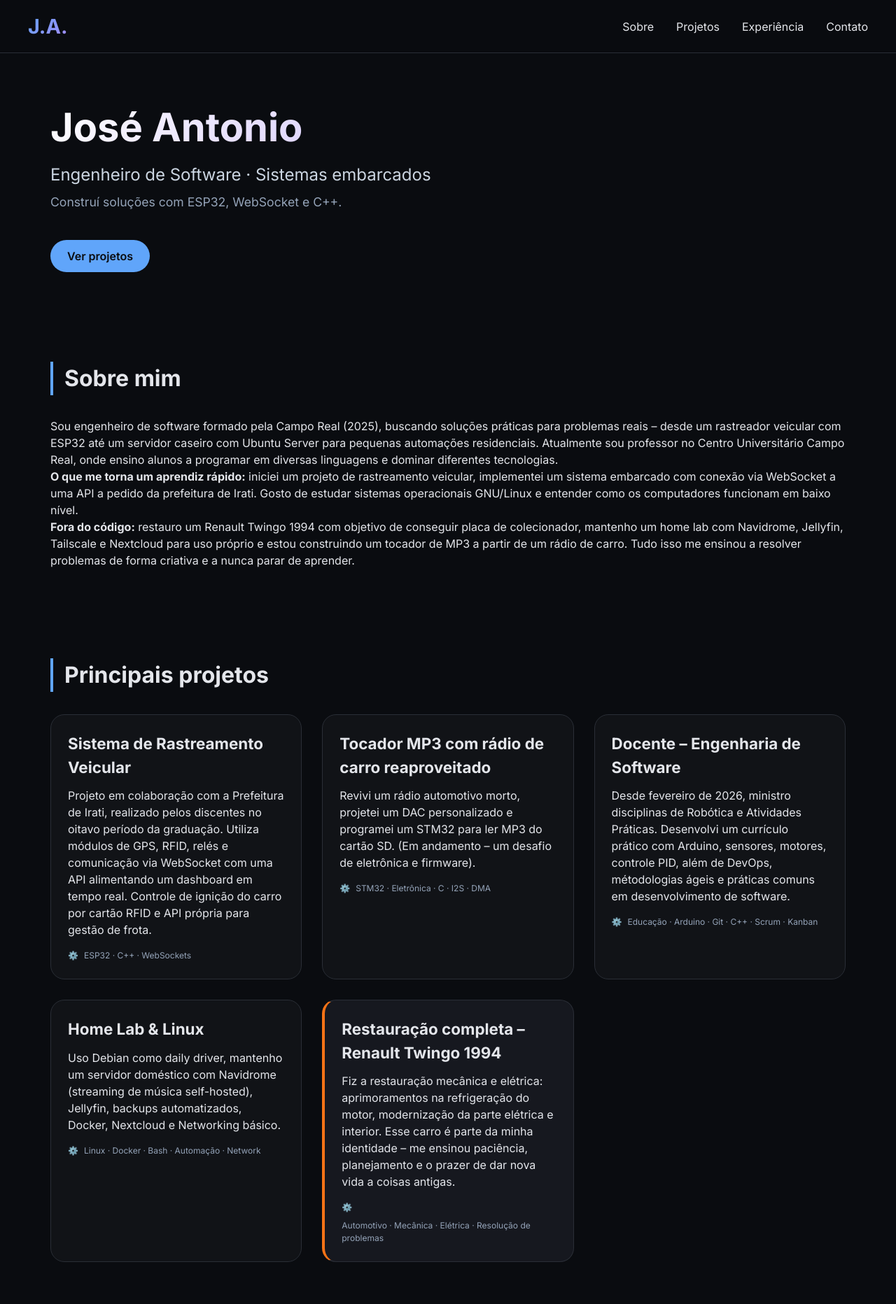
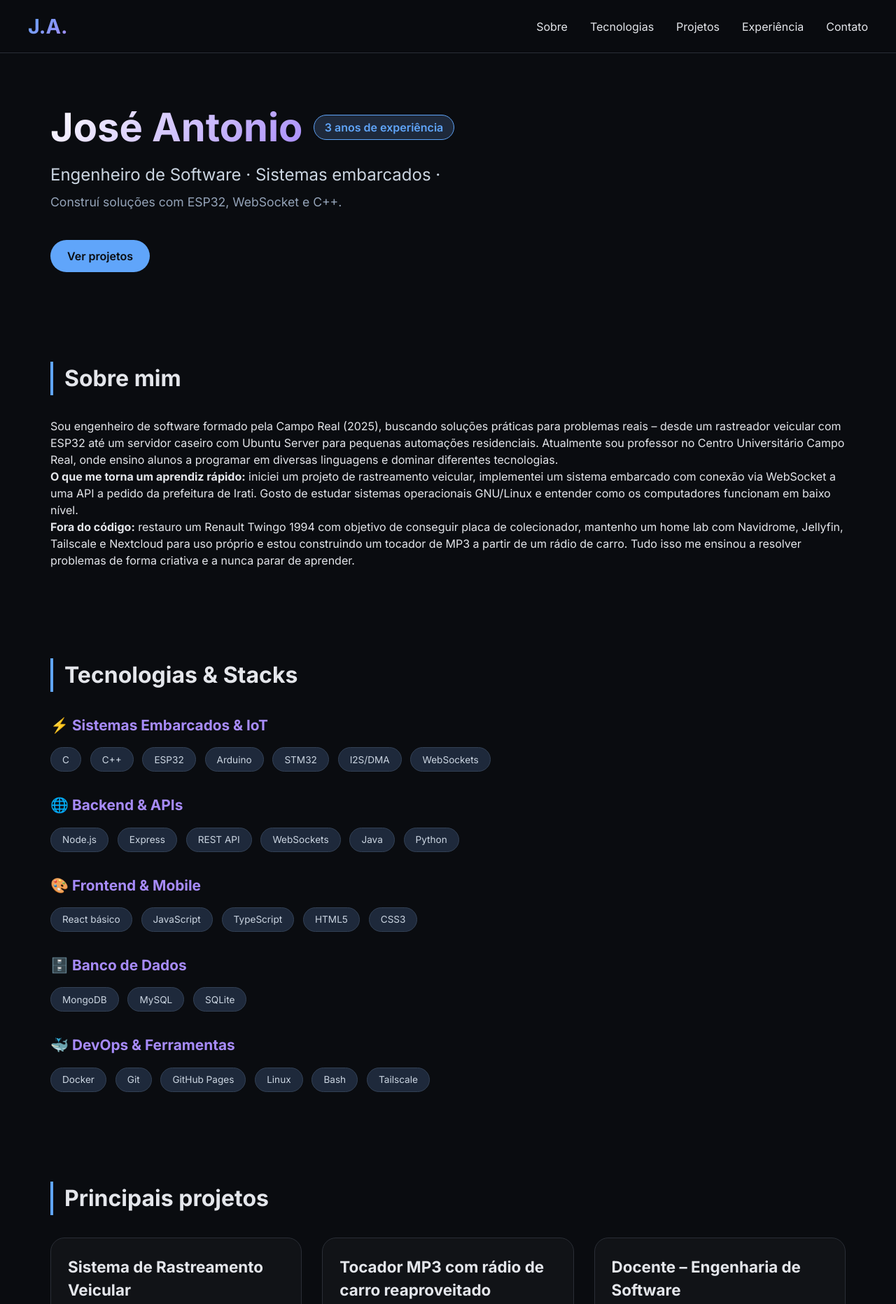
Before and after one commit to josecodigos/curriculum, a plain HTML site: page index.html in a window 1280 px wide. Shown: the top 1864 px of the page at 70% size. Drawn offline with Linux system fonts and the light colour scheme.

Commit message:
Adicionando seção de tecnologias e idiomas

```diff
--- a/index.html
+++ b/index.html
@@ -79,6 +79,14 @@
       padding: 4rem 2rem;
     }
 
+    .hero-name-row {
+      display: flex;
+      align-items: center;
+      flex-wrap: wrap;
+      gap: 1rem;
+      margin-bottom: 0.5rem;
+    }
+
     h1 {
       font-size: 3.5rem;
       font-weight: 800;
@@ -86,6 +94,19 @@
       -webkit-background-clip: text;
       background-clip: text;
       color: transparent;
+      margin: 0;
+    }
+
+    .experience-badge {
+      display: inline-block;
+      background: #1e293b;
+      border: 1px solid #60a5fa;
+      border-radius: 40px;
+      padding: 0.3rem 0.9rem;
+      font-size: 1rem;
+      font-weight: 600;
+      color: #60a5fa;
+      white-space: nowrap;
     }
 
     h2 {
@@ -122,6 +143,38 @@
 
     .btn:hover {
       background: #3b82f6;
+      transform: translateY(-2px);
+    }
+
+    /* Seção de tecnologias */
+    .tech-stacks {
+      display: flex;
+      flex-direction: column;
+      gap: 2rem;
+    }
+    .stack-category h3 {
+      font-size: 1.3rem;
+      margin-bottom: 1rem;
+      color: #a78bfa;
+    }
+    .tech-items {
+      display: flex;
+      flex-wrap: wrap;
+      gap: 0.8rem;
+    }
+    .tech-tag {
+      background: #1e293b;
+      border-radius: 30px;
+      padding: 0.4rem 1rem;
+      font-size: 0.85rem;
+      font-weight: 500;
+      color: #cbd5e1;
+      transition: all 0.2s;
+      border: 1px solid #334155;
+    }
+    .tech-tag:hover {
+      border-color: #60a5fa;
+      color: #60a5fa;
       transform: translateY(-2px);
     }
 
@@ -189,6 +242,31 @@
       font-weight: 500;
     }
 
+    .languages-list {
+      display: flex;
+      flex-wrap: wrap;
+      gap: 1.5rem;
+      margin-top: 1rem;
+    }
+    .lang-item {
+      background: #111317;
+      border-radius: 16px;
+      padding: 1rem 1.8rem;
+      border: 1px solid #2a2e36;
+      min-width: 160px;
+      text-align: center;
+    }
+    .lang-name {
+      font-size: 1.2rem;
+      font-weight: 600;
+      color: #60a5fa;
+    }
+    .lang-level {
+      font-size: 0.85rem;
+      color: #94a3b8;
+      margin-top: 0.3rem;
+    }
+
     footer {
       text-align: center;
       padding: 2rem;
@@ -225,6 +303,13 @@
       .tagline {
         font-size: 1.2rem;
       }
+      .hero-name-row {
+        gap: 0.5rem;
+      }
+      .experience-badge {
+        font-size: 0.8rem;
+        padding: 0.2rem 0.7rem;
+      }
     }
   </style>
 </head>
@@ -234,6 +319,7 @@
       <div class="logo">J.A.</div>
       <ul class="nav-links">
         <li><a href="#about">Sobre</a></li>
+        <li><a href="#tech">Tecnologias</a></li>
         <li><a href="#projects">Projetos</a></li>
         <li><a href="#experience">Experiência</a></li>
         <li><a href="#contact">Contato</a></li>
@@ -244,8 +330,11 @@
 
   <main>
     <section id="hero">
-      <h1>José Antonio</h1>
-      <p class="tagline">Engenheiro de Software · Sistemas embarcados</p>
+      <div class="hero-name-row">
+        <h1>José Antonio</h1>
+        <span class="experience-badge">3 anos de experiência</span>
+      </div>
+      <p class="tagline">Engenheiro de Software · Sistemas embarcados · </p>
       <p class="subtag">Construí soluções com ESP32, WebSocket e C++.</p>
       <a href="#projects" class="btn">Ver projetos</a>
     </section>
@@ -256,6 +345,64 @@
         <p>Sou engenheiro de software formado pela Campo Real (2025), buscando soluções práticas para problemas reais – desde um rastreador veicular com ESP32 até um servidor caseiro com Ubuntu Server para pequenas automações residenciais. Atualmente sou professor no Centro Universitário Campo Real, onde ensino alunos a programar em diversas linguagens e dominar diferentes tecnologias.</p>
         <p><strong>O que me torna um aprendiz rápido:</strong> iniciei um projeto de rastreamento veicular, implementei um sistema embarcado com conexão via WebSocket a uma API a pedido da prefeitura de Irati. Gosto de estudar sistemas operacionais GNU/Linux e entender como os computadores funcionam em baixo nível.</p>
         <p><strong>Fora do código:</strong> restauro um Renault Twingo 1994 com objetivo de conseguir placa de colecionador, mantenho um home lab com Navidrome, Jellyfin, Tailscale e Nextcloud para uso próprio e estou construindo um tocador de MP3 a partir de um rádio de carro. Tudo isso me ensinou a resolver problemas de forma criativa e a nunca parar de aprender.</p>
+      </div>
+    </section>
+
+    <section id="tech">
+      <h2>Tecnologias & Stacks</h2>
+      <div class="tech-stacks">
+        <div class="stack-category">
+          <h3>⚡ Sistemas Embarcados & IoT</h3>
+          <div class="tech-items">
+            <span class="tech-tag">C</span>
+            <span class="tech-tag">C++</span>
+            <span class="tech-tag">ESP32</span>
+            <span class="tech-tag">Arduino</span>
+            <span class="tech-tag">STM32</span>
+            <span class="tech-tag">I2S/DMA</span>
+            <span class="tech-tag">WebSockets</span>
+          </div>
+        </div>
+        <div class="stack-category">
+          <h3>🌐 Backend & APIs</h3>
+          <div class="tech-items">
+            <span class="tech-tag">Node.js</span>
+            <span class="tech-tag">Express</span>
+            <span class="tech-tag">REST API</span>
+            <span class="tech-tag">WebSockets</span>
+            <span class="tech-tag">Java</span>
+            <span class="tech-tag">Python</span>
+          </div>
+        </div>
+        <div class="stack-category">
+          <h3>🎨 Frontend & Mobile</h3>
+          <div class="tech-items">
+            <span class="tech-tag">React básico</span>
+            <span class="tech-tag">JavaScript</span>
+            <span class="tech-tag">TypeScript</span>
+            <span class="tech-tag">HTML5</span>
+            <span class="tech-tag">CSS3</span>
+          </div>
+        </div>
+        <div class="stack-category">
+          <h3>🗄️ Banco de Dados</h3>
+          <div class="tech-items">
+            <span class="tech-tag">MongoDB</span>
+            <span class="tech-tag">MySQL</span>
+            <span class="tech-tag">SQLite</span>
+          </div>
+        </div>
+        <div class="stack-category">
+          <h3>🐳 DevOps & Ferramentas</h3>
+          <div class="tech-items">
+            <span class="tech-tag">Docker</span>
+            <span class="tech-tag">Git</span>
+            <span class="tech-tag">GitHub Pages</span>
+            <span class="tech-tag">Linux</span>
+            <span class="tech-tag">Bash</span>
+            <span class="tech-tag">Tailscale</span>
+          </div>
+        </div>
       </div>
     </section>
 
@@ -309,6 +456,24 @@
       </div>
     </section>
 
+    <section id="languages">
+      <h2>Idiomas</h2>
+      <div class="languages-list">
+        <div class="lang-item">
+          <div class="lang-name">Português</div>
+          <div class="lang-level">Nativo</div>
+        </div>
+        <div class="lang-item">
+          <div class="lang-name">Inglês</div>
+          <div class="lang-level">Fluente (TOEIC 970)</div>
+        </div>
+        <div class="lang-item">
+          <div class="lang-name">Espanhol</div>
+          <div class="lang-level">Básico</div>
+        </div>
+      </div>
+    </section>
+
     <section id="contact">
       <h2>Vamos conversar</h2>
       <p>Estou buscando uma oportunidade como desenvolvedor React + Banking as a Service, onde possa aprender rápido e contribuir desde o primeiro mês.</p>
```
